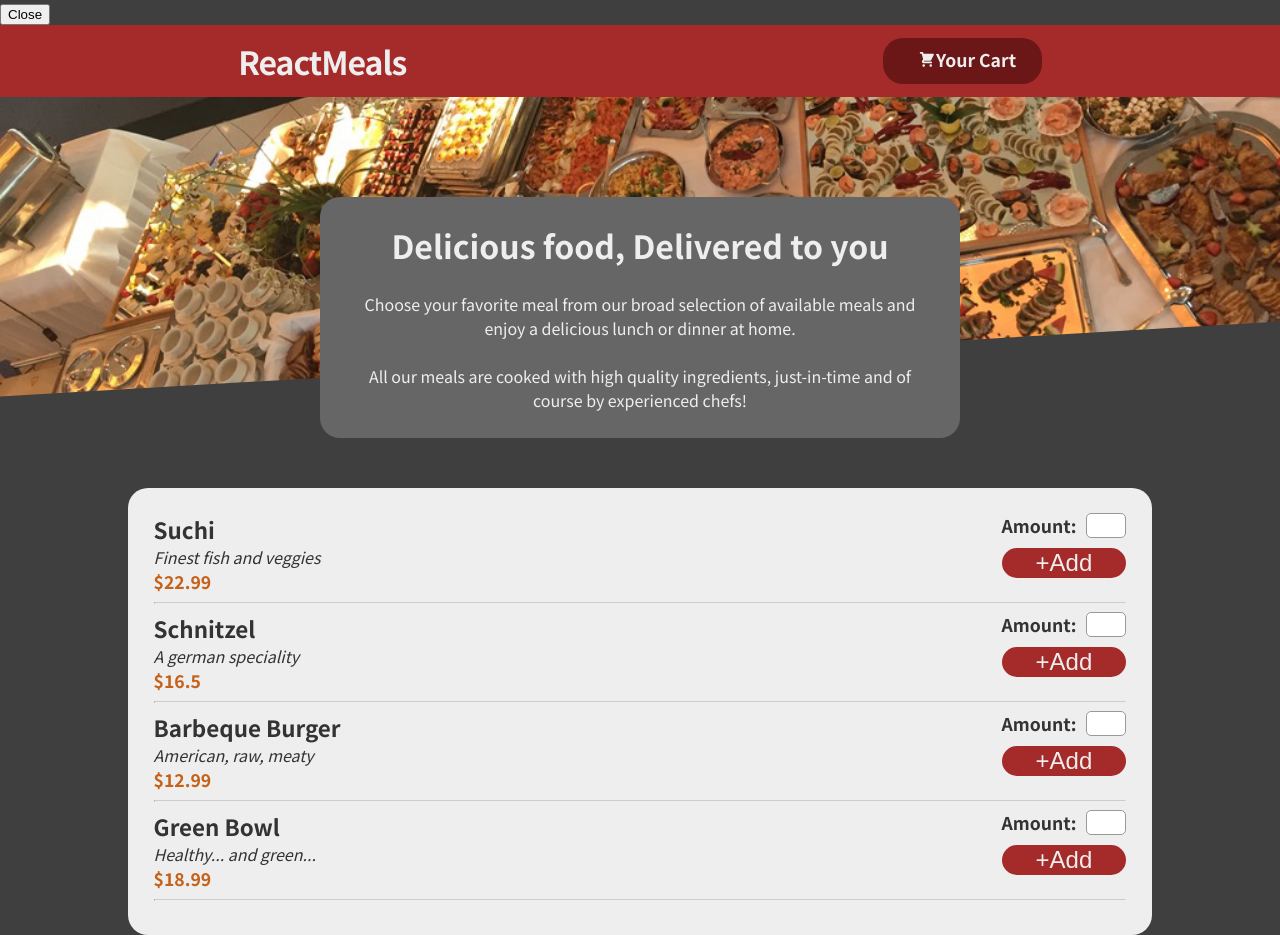
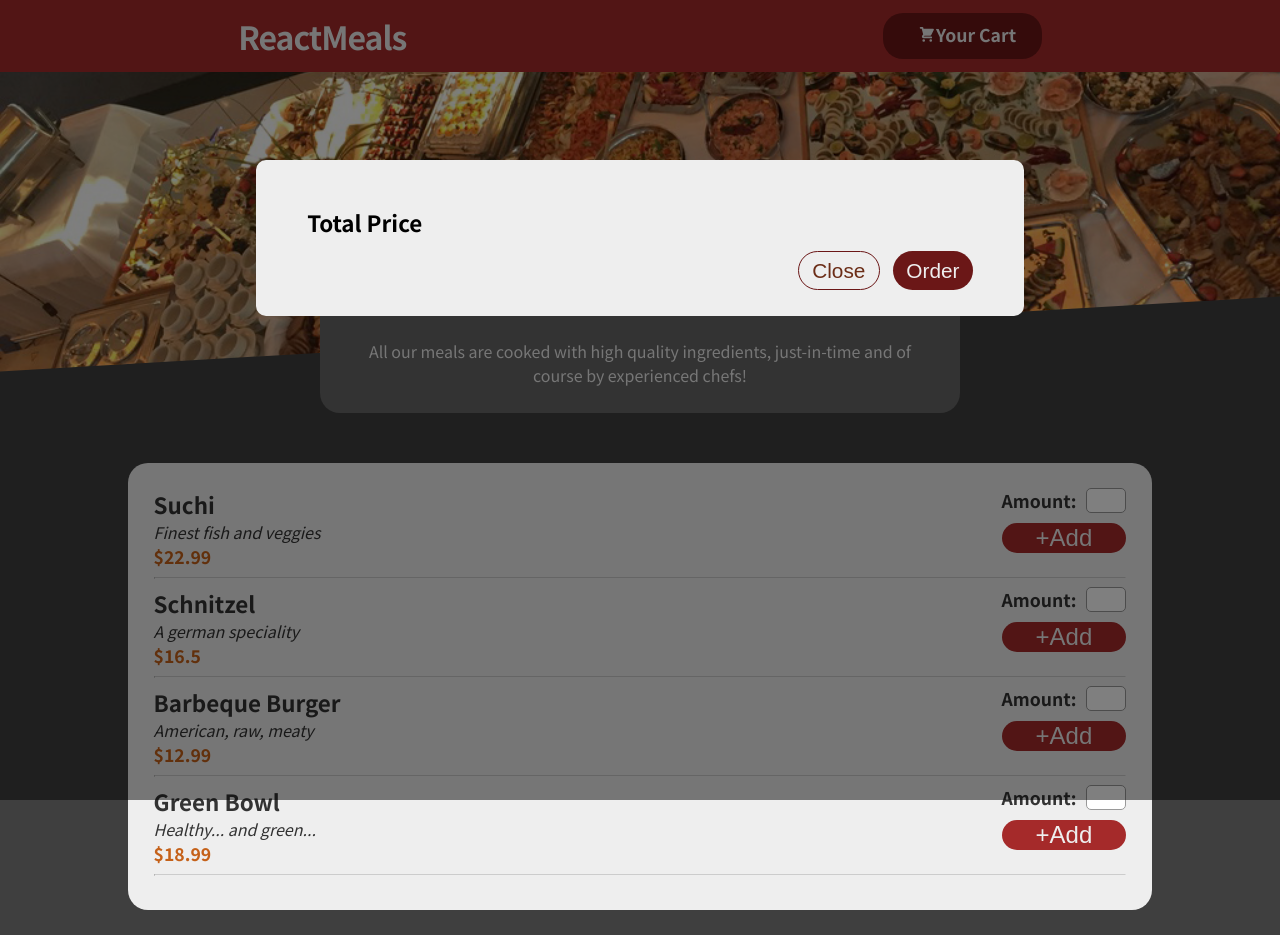
Before and after one commit to Felipe-Daniel/Restaurante_React_com_DataBase, a React (Create React App) app: page / in a window 1280 px wide. Both pictures are taken after a click on the element "Your Cart". After the commit the page ends 910 px from the top, so only its background shows below. Built offline with nearby package versions, Linux system fonts and the light colour scheme.

Commit message:
styling done, need to aply useEffect and get rid of erros

```diff
--- a/src/Components/Header/Cart/CartModal.js
+++ b/src/Components/Header/Cart/CartModal.js
@@ -1,25 +1,47 @@
 import { useContext } from "react";
 import CartContext from "../../../Context/cart-context";
 import CartProduct from "./CartProduct";
+import classes from './CartModal.module.css'
 
 function CartModal(props) {
   const ctx = useContext(CartContext);
   function removeProductHandler(id){
     ctx.removeProduct(id)
   }
+  function plusAmountHandler(data){
+    ctx.addProduct(data)
+  }
+  function minusAmountHandler(data){
+    ctx.addProduct(data)
+  }
+  function sendOrderHandler(){
+    console.log(ctx.products)
+  }
   return (
-    <div>
+      <div className={classes.overlay}>
+        <div className={classes.modal}>
         {ctx.products.map((product) => (
             <CartProduct
             name={product.productName}
             price={product.price}
             amount={product.amount}
             onLiftRemoveProduct={removeProductHandler}
+            onLiftPlusAmount={plusAmountHandler}
+            onLiftMinusAmount={minusAmountHandler}
             ></CartProduct>
         ))}
+        <div className={classes.total_price}>
+          <div>Total Price</div>
           <div>{ctx.totalPrice}</div>
-      <button onClick={props.onCloseModal}>Close</button>
         </div>
+        <div className={classes.buttons}>
+          <button className={classes.buttons__close_button} onClick={props.onCloseModal}>Close</button>
+          <button className={classes.buttons__order_button} onClick={sendOrderHandler}>Order</button>
+        </div>
+
+        </div>
+      </div>
+
   );
 }
 
--- a/src/Components/Header/Cart/CartModal.module.css
+++ b/src/Components/Header/Cart/CartModal.module.css
@@ -0,0 +1,69 @@
+.overlay {
+  position: fixed;
+  left: 0;
+  right: 0;
+  width: 100%;
+  height: 100%;
+  background-color: rgba(0, 0, 0, 0.5);
+  z-index: 1;
+  overflow: auto;
+}
+.modal{
+  position: fixed;
+  left: 20%;
+  top: 20%;
+  width: 60%;
+  background: #eee;
+  padding: 2% 4%;
+  border-radius: 10px;
+}
+.buttons{
+  display: flex;
+  justify-content: flex-end;
+}
+.buttons__close_button {
+  color: rgb(107,45, 23);
+  background-color: #eee;
+  padding: 1% 2%;
+  font-size: 1.3rem;
+  border-radius: 30px;
+  border: 1px solid rgb(107, 23, 23);
+  margin-top: 2%;
+}
+.buttons__close_button:hover {
+  background: #ddd;
+}
+.buttons__close_button:active {
+  background: #ccc;
+}
+.buttons__order_button {
+  color: #eee;
+  background-color: rgb(107, 23, 23);
+  padding: 1% 2%;
+  font-size: 1.3rem;
+  border-radius: 30px;
+  margin-top: 2%;
+  border: none;
+  margin-left: 2%;
+}
+.buttons__order_button:hover {
+  background: rgb(107, 40, 40);
+}
+.buttons__order_button:active {
+  background: rgb(107, 45,45);
+}
+
+.total_price{
+  display: flex;
+  justify-content:space-between;
+  color: black;
+  font-size: 1.4em;
+  font-weight: bolder;
+  margin-top: 3%;
+}
+@media screen and (max-width: 768px){
+  .modal{
+    width: 80%;
+    left: 10%
+  }
+}
--- a/src/Components/Header/Cart/CartProduct.js
+++ b/src/Components/Header/Cart/CartProduct.js
@@ -1,15 +1,22 @@
 import React from "react";
+import classes from "./CartProduct.module.css";
 
-function CartProduct(props) {''
-    function removeProduct(){
-        props.onLiftRemoveProduct(props.name)
-    }
+function CartProduct(props) {
+  function onLiftPlusAmount(){
+      props.onLiftPlusAmount({productName: props.name, amount: +1})
+  }
+  function onLiftMinusAmount(){
+    props.onLiftMinusAmount({productName: props.name, amount: -1})
+  }
   return (
-    <div>
-      <div>{props.name}</div>
-      <div>{props.price}</div>
-      <div>{props.amount}</div>
-      <button onClick={removeProduct}>Remove</button>
+    <div className={classes.block}>
+      <div className={classes.product}>
+        <div className={classes.product__name}>{props.name}</div>
+        <div className={classes.product__price}>${props.price}</div>
+        <div className={classes.product__amount}>x {props.amount}</div>
+      </div>
+        <button className={classes.product__btn} onClick={onLiftPlusAmount}>+</button>
+        <button className={classes.product__btn} onClick={onLiftMinusAmount}>-</button>
     </div>
   );
 }
--- /dev/null
+++ b/src/Components/Header/Cart/CartProduct.module.css
@@ -0,0 +1,48 @@
+.block{
+    display: flex;
+    border-bottom: 2px solid rgb(107, 23, 23);
+    padding: 2%;
+    border-bottom: 2px solid rgb(107, 23, 23);
+    width: 100%;
+    align-items: center;
+}
+.product{
+    display: flex;
+    flex: 1 1 50%;
+    justify-content:left
+}
+.product__name{
+    font-weight: 800;
+    font-size: 1.3em;
+    color: #333
+}
+.product__amount{
+    color: #333;
+    border: 1px solid #bbb;
+    padding: 2% 4%;
+    border-radius: 7px;
+    font-weight: bold;
+}
+.product__price{
+    color: rgb(107, 23, 23);
+    padding: 2% 4%;
+    margin-left: 4%;
+    font-weight: bolder;
+}
+.product__btn{
+    color: rgb(107, 23, 23);
+    border: 1px solid rgb(107, 23, 23);
+    border-radius: 5px;
+    font-weight: bolder;
+    padding: 1% 3%;
+    margin: 0 0 0 2%;
+    height: min-content;
+    vertical-align:middle;
+    line-height: 1;
+}
+.product__btn:hover{
+    background-color: #ddd;
+}
+.product:active{
+    background-color: #ccc;
+}
--- a/src/Context/cart-context.js
+++ b/src/Context/cart-context.js
@@ -1,8 +1,8 @@
 import React, { useReducer } from "react";
 
 const CartContext = React.createContext({
-  addProductHandler: () => {},
-  removeProductHandler: () => {},
+  addProduct: () => {},
+  removeProduct: () => {},
   products: [],
   totalPrice: 0,
 });
```
Also changed, not shown: 1 other file (tests, documents, lock files or other folders). Lines whose indentation alone changed are shown as unchanged.
